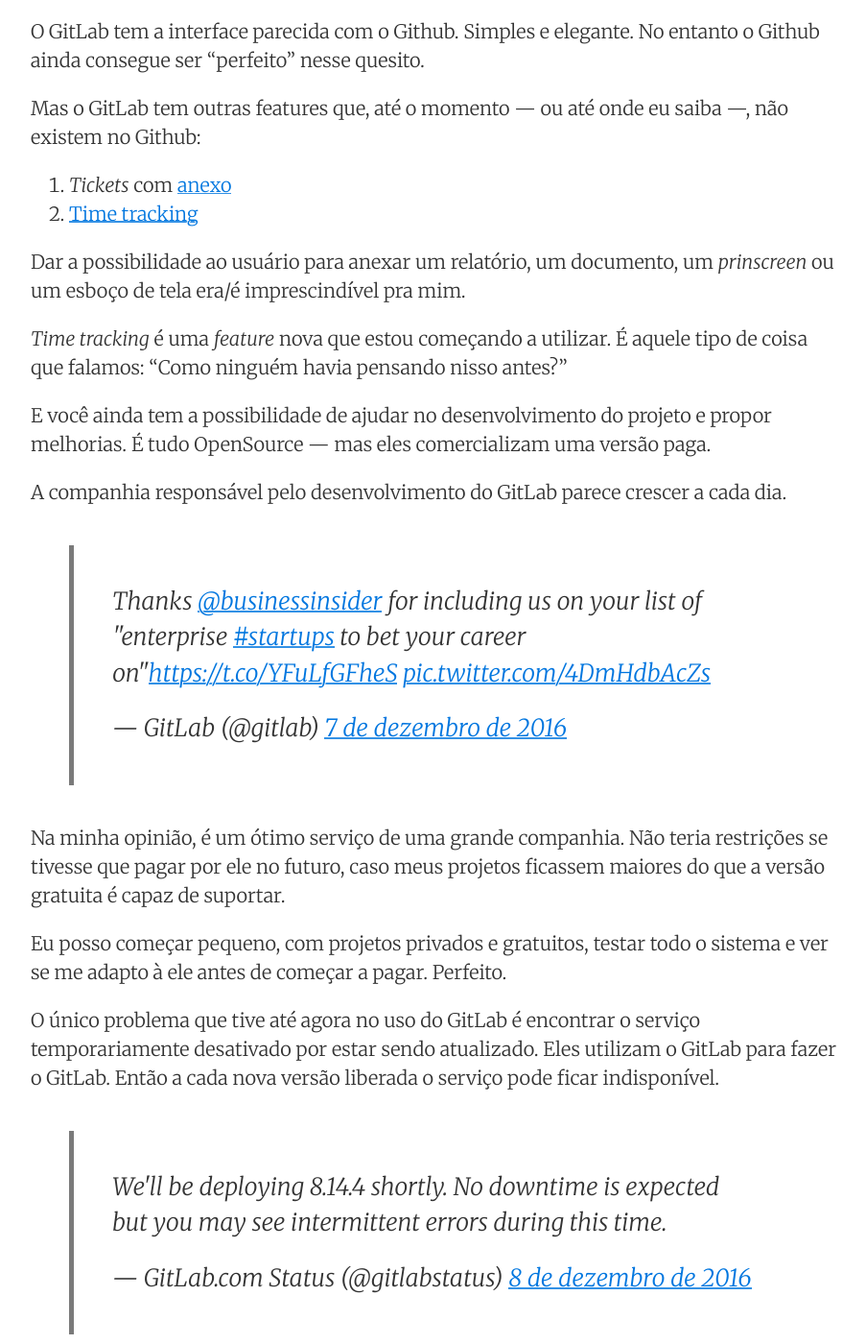
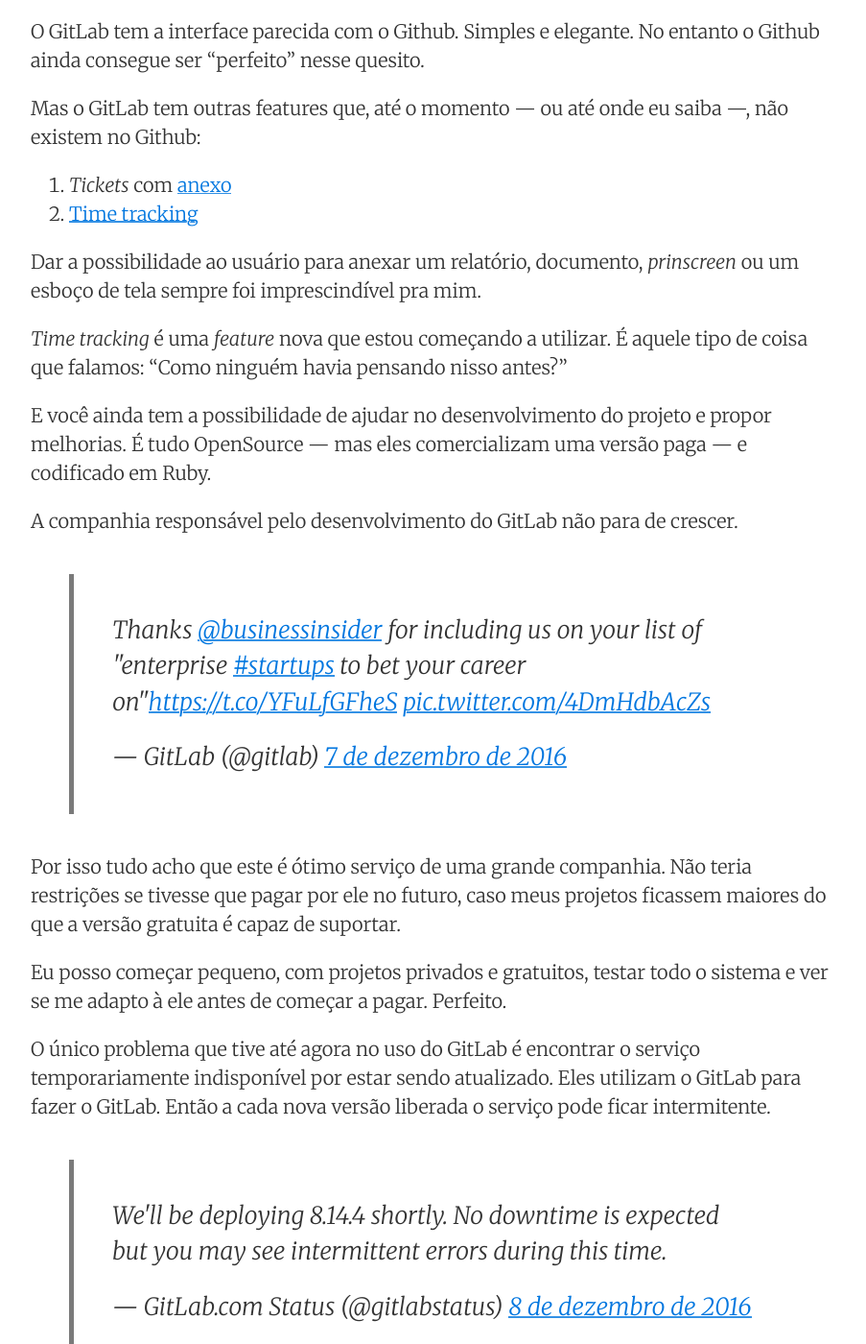
Before and after one commit to mdbs99/opp, a Jekyll site: the page built from _posts/2016-12-12-desenvolvimento-profissional.md, in a window 1280 px wide and 1400 px high, scrolled down 4470 px. Shown: the whole window at 96% size, without its empty margins (188-1091 px from the left). Built offline with Jekyll 4.4.1, drawn with Linux system fonts in a browser that asks for light colours; comment, search, counter and statistics services are not loaded; some of the changed text lies outside the part shown.

Commit message:
Post was renamed

```diff
--- a/_posts/2016-12-12-software-profissional.md
+++ b/_posts/2016-12-12-desenvolvimento-profissional.md
@@ -168,36 +168,36 @@
   1. *Tickets* com [anexo](https://help.github.com/articles/file-attachments-on-issues-and-pull-requests/)
   2. [Time tracking](https://about.gitlab.com/2016/11/03/track-your-time-in-the-same-tool-you-do-your-work/)
 
-Dar a possibilidade ao usuário para anexar um relatório, um documento, um *prinscreen*
-ou um esboço de tela era/é imprescindível pra mim.
+Dar a possibilidade ao usuário para anexar um relatório, documento, *prinscreen*
+ou um esboço de tela sempre foi imprescindível pra mim.
 
 *Time tracking* é uma *feature* nova que estou começando a utilizar. É aquele tipo de coisa
 que falamos: "Como ninguém havia pensando nisso antes?"
 
 E você ainda tem a possibilidade de ajudar no desenvolvimento do projeto e propor melhorias.
-É tudo OpenSource — mas eles comercializam uma versão paga.
+É tudo OpenSource — mas eles comercializam uma versão paga — e codificado em Ruby.
 
-A companhia responsável pelo desenvolvimento do GitLab parece crescer a cada dia.
+A companhia responsável pelo desenvolvimento do GitLab não para de crescer.
 
 <blockquote class="twitter-tweet" data-lang="pt"><p lang="en" dir="ltr">Thanks <a href="https://twitter.com/businessinsider">@businessinsider</a> for including us on your list of &quot;enterprise <a href="https://twitter.com/hashtag/startups?src=hash">#startups</a> to bet your career on&quot;<a href="https://t.co/YFuLfGFheS">https://t.co/YFuLfGFheS</a> <a href="https://t.co/4DmHdbAcZs">pic.twitter.com/4DmHdbAcZs</a></p>&mdash; GitLab (@gitlab) <a href="https://twitter.com/gitlab/status/806489296261812224">7 de dezembro de 2016</a></blockquote>
 <script async src="//platform.twitter.com/widgets.js" charset="utf-8"></script>
 
-Na minha opinião, é um ótimo serviço de uma grande companhia. Não teria restrições se tivesse
-que pagar por ele no futuro, caso meus projetos ficassem maiores do que a versão gratuita
-é capaz de suportar.
+Por isso tudo acho que este é ótimo serviço de uma grande companhia.
+Não teria restrições se tivesse que pagar por ele no futuro, caso meus
+projetos ficassem maiores do que a versão gratuita é capaz de suportar.
 
 Eu posso começar pequeno, com projetos privados e gratuitos, testar
 todo o sistema e ver se me adapto à ele antes de começar a pagar. Perfeito.
 
 O único problema que tive até agora no uso do GitLab é encontrar o serviço temporariamente
-desativado por estar sendo atualizado. Eles utilizam o GitLab para fazer o GitLab.
-Então a cada nova versão liberada o serviço pode ficar indisponível.
+indisponível por estar sendo atualizado. Eles utilizam o GitLab para fazer o GitLab.
+Então a cada nova versão liberada o serviço pode ficar intermitente.
 
 <blockquote class="twitter-tweet" data-lang="pt"><p lang="en" dir="ltr">We&#39;ll be deploying 8.14.4 shortly. No downtime is expected but you may see intermittent errors during this time.</p>&mdash; GitLab.com Status (@gitlabstatus) <a href="https://twitter.com/gitlabstatus/status/806931030674460673">8 de dezembro de 2016</a></blockquote>
 <script async src="//platform.twitter.com/widgets.js" charset="utf-8"></script>
 
 Mas quando você não está pagamento nada e ainda é avisado — por Twitter — antes
-do problema acontecer bem, você não teria o direito de reclamar, teria?
+do serviço ficar indisponível bem, você não teria o direito de reclamar, teria?
 
 A verdade é que estou utilizando o GitLab a apenas 1 mês. Mas como tenho bastante
 conhecimento dos outros serviços, posso dizer que o GitLab superou minhas expectativas.
@@ -216,7 +216,9 @@
 Esse controle é feito utilizando ferramentas especializadas.
 Acima você pode ver quais foram as minhas escolhas.
 
-Mas nenhuma ferramenta será suficiente sem que antes você mude o seu *mindset* sobre
-o que é desenvolver software profissionalmente.
+Mas, antes de tudo, é necessário ter disciplina e conhecimento. Do contrário nenhuma ferramenta
+será suficiente para lhe ajudar a controlar o desenvolvimento.
+
+Mude seu *mindset* sobre o que é desenvolver software profissionalmente.
 
 Até logo.
```
Also changed, not shown: other parts of _posts/2016-12-12-desenvolvimento-profissional.md (+1 -1 lines).
